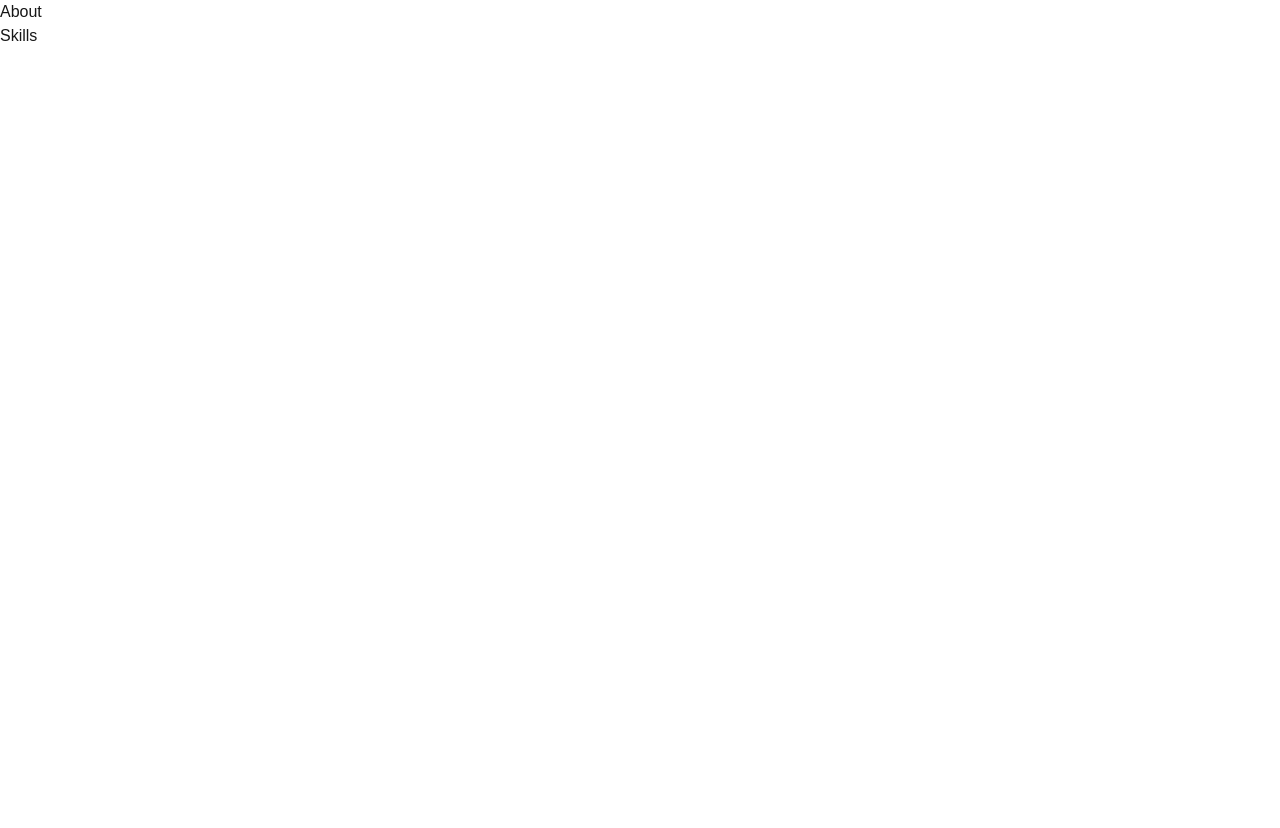
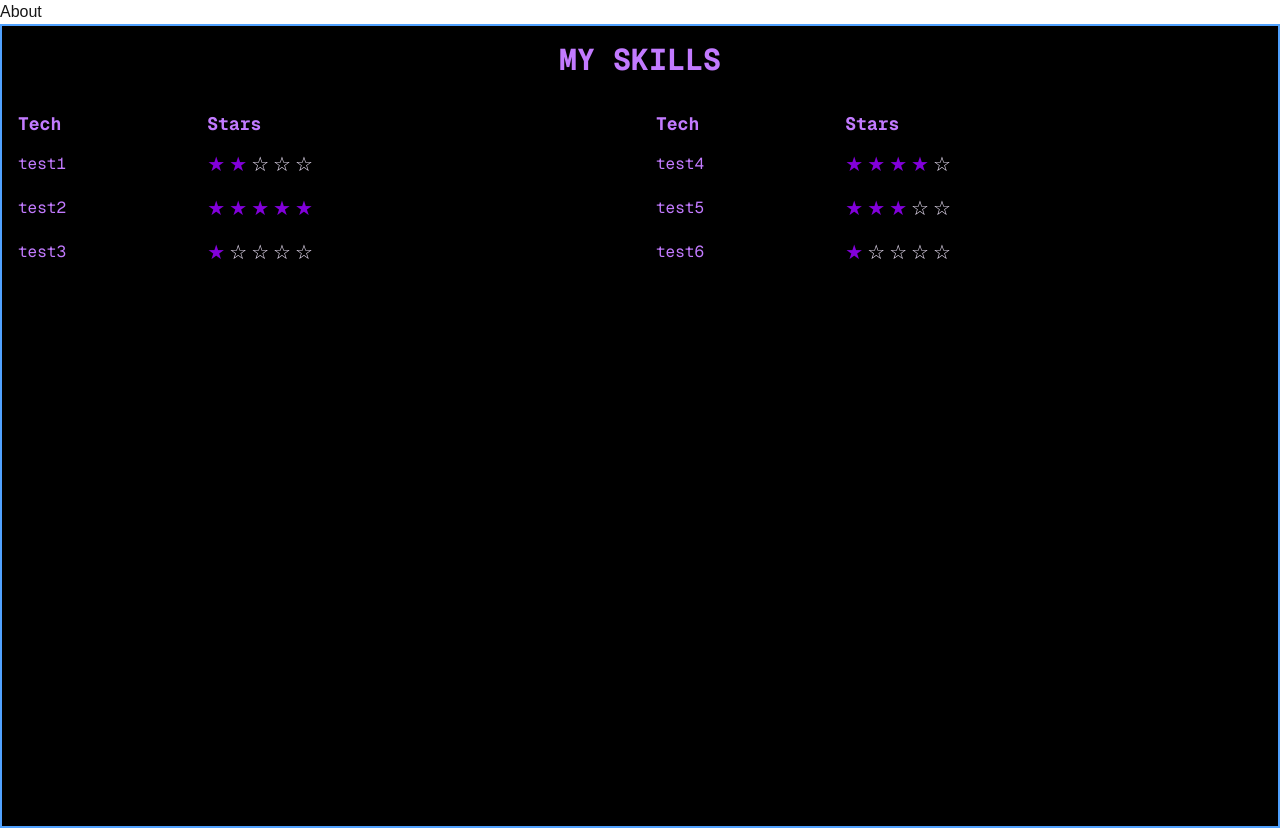
Before and after one commit to rahul-p19/Srijan25_SnapSyntax_idk-css, a Next.js app: page / in a window 1280 px wide. Before the commit the page ends 800 px from the top, so only its background shows below. Built offline with nearby package versions, Linux system fonts and the light colour scheme.

Commit message:
skills added

```diff
--- a/app/page.js
+++ b/app/page.js
@@ -4,11 +4,19 @@ import About from '@/components/About'
 import Skills from '@/components/Skills'
 
 function Page() {
+  const skills = [
+    { tech: "test1 ", rating: 2 },
+    { tech: "test2", rating: 5 },
+    { tech: "test3", rating: 1 },
+    { tech: "test4", rating: 4 },
+    { tech: "test5", rating: 3 },
+    { tech: "test6", rating: 1 }
+  ]
   return (
     <div className='flex flex-col w-full'>
       <Home />
       <About />
-      <Skills />
+      <Skills skills={skills} />
     </div>
   )
 }
--- a/components/Skills.jsx
+++ b/components/Skills.jsx
@@ -1,9 +1,56 @@
 import React from 'react'
 
-function Skills() {
+function Skills({skills}) {
+  const half = Math.ceil(skills.length / 2);
+  const leftSkills = skills.slice(0, half);
+  const rightSkills = skills.slice(half);
   return (
-    <div>Skills</div>
+    <div className="w-full border-2 border-blue-400 p-0 m-0">
+    <div>
+    <div className="bg-black text-purple-400 min-h-screen p-4 font-mono">
+    <h2 className="text-3xl font-bold mb-6 text-center">MY SKILLS</h2>
+    <div className="grid grid-cols-1 md:grid-cols-2 gap-8">
+    {[leftSkills, rightSkills].map((chunk, idx) => (
+      <table key={idx} className="w-full border-separate border-spacing-y-2">
+      <thead>
+      <tr>
+      <th className="text-left text-lg">Tech</th>
+      <th className="text-left text-lg">Stars</th>
+      </tr>
+      </thead>
+      <tbody>
+      {chunk.map((skill, index) => (
+        <tr key={index}>
+        <td className="py-1">{skill.tech}</td>
+        <td className="py-1"><StarRating count={skill.rating}></StarRating></td>
+        </tr>
+      ))}
+      </tbody>
+      </table>
+    ))}
+    </div>
+    </div>
+    </div>
+
+    </div>
   )
-}
+};
 
-export default Skills
+const StarRating = ({ count }) => {
+  const maxStars = 5;
+  const safeCount = Math.max(0, Math.min(count, maxStars)); // Clamp between 0 and 5
+
+  return (
+    <div className="flex space-x-1 text-yellow-400 text-xl">
+      {Array.from({ length: maxStars }, (_, i) =>
+        i < safeCount ? (
+          <span key={i} className="text-purple-700">★</span> // filled star
+        ) : (
+          <span key={i} className="text-purple-100">☆</span> // unfilled star
+        )
+      )}
+    </div>
+  );
+};
+
+export default Skills;
```
Also changed, not shown: 1 other file (tests, documents, lock files or other folders).
